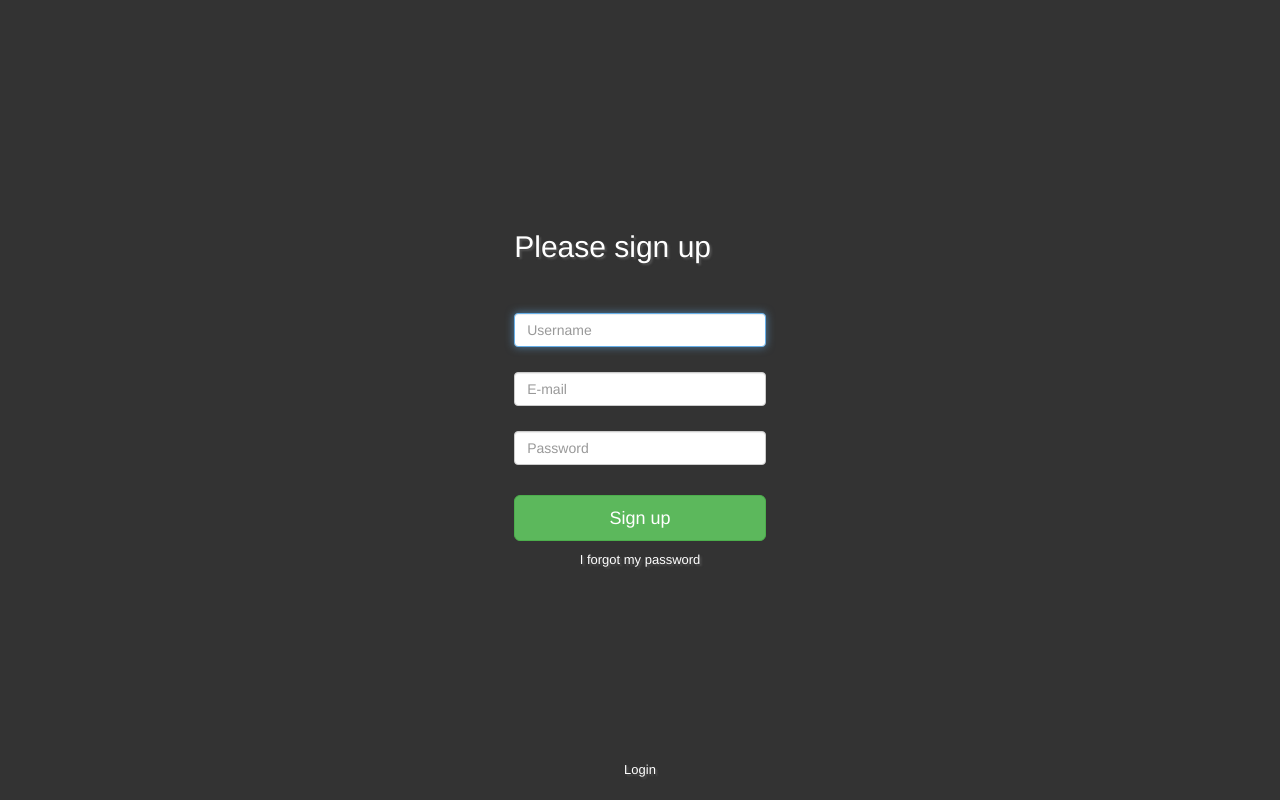
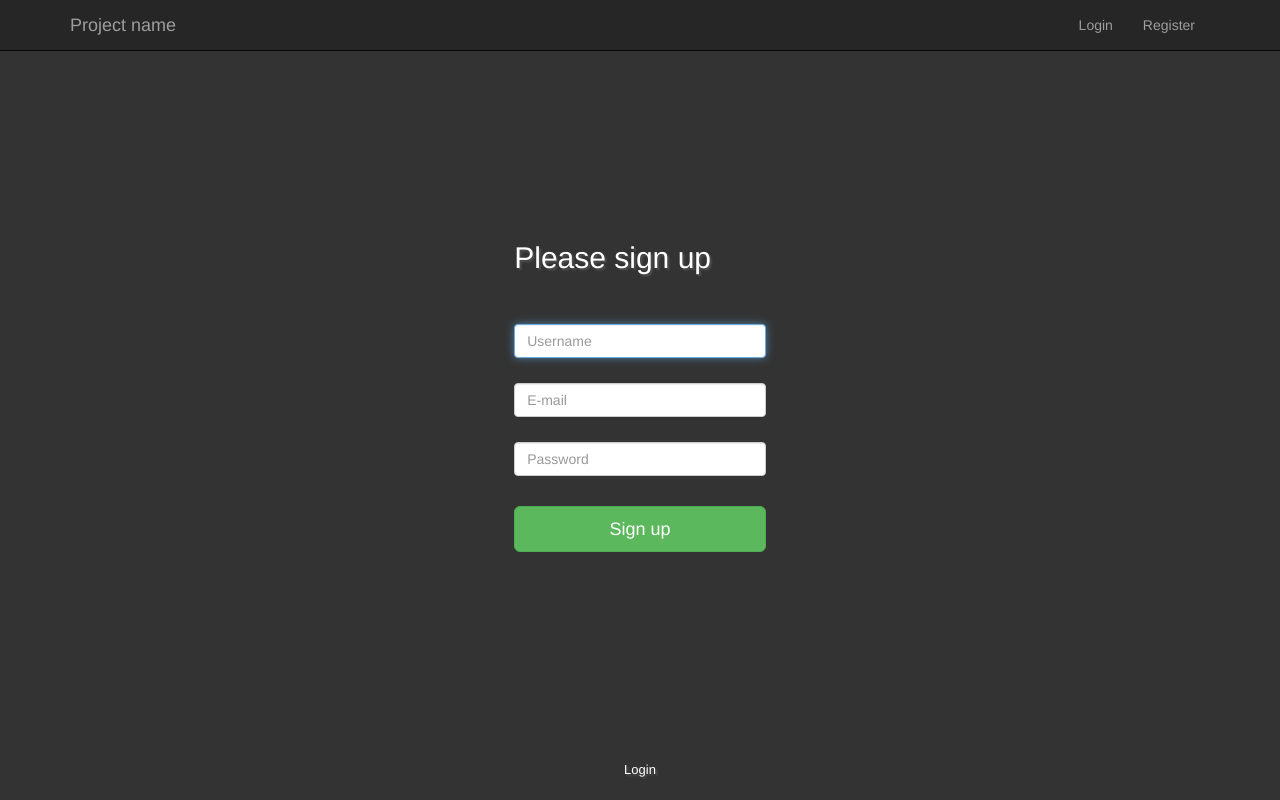
Before and after one commit to KarolBorecki/social-school, a Django app: page /register/ in a window 1280 px wide. Run offline with Django 3.2, Linux system fonts and the light colour scheme; some libraries are stand-ins or nearby versions.

Commit message:
Added nabar and clean up template

```diff
--- a/accounts/static/accounts_templates_style.css
+++ b/accounts/static/accounts_templates_style.css
@@ -10,8 +10,8 @@ input{
 
 .form{
     width: 22%;
-    margin-top: 100px;
-    padding-top: 100px;
+    margin-top: 80px;
+    padding-top: 80px;
     color: white;
     text-shadow: 2px 2px 2px #505050;
 }
--- /dev/null
+++ b/accounts/static/base_style.css
@@ -0,0 +1,13 @@
+.link a{
+    color: whitesmoke;
+}
+
+.link a:hover{
+    color: whitesmoke;
+    background: none;
+    text-shadow: 2px 2px 2px #505050;
+}
+
+.navbar-inverse{
+    background: #262626;
+}
--- a/accounts/templates/accounts/base.html
+++ b/accounts/templates/accounts/base.html
@@ -8,16 +8,38 @@
 
     {% load staticfiles %}
     <link rel="stylesheet" href="{% static 'css/bootstrap.min.css' %}">
-
+    <link rel="stylesheet" href="{% static 'base_style.css' %}">
     {% block head %}{% endblock head %}
 
     <title>{% block title_block %}{% endblock title_block %}</title>
 
 </head>
 <body>
+ <nav class="navbar navbar-inverse navbar-static-top">
+     <div class="container">
+         <div class="navbar-header link">
+            <button type="button" class="navbar-toggle collapsed" data-toggle="collapse" data-target="#navbar" aria-expanded="false" aria-controls="navbar">
+                <span class="sr-only">Toggle navigation</span>
+                <span class="icon-bar"></span>
+                <span class="icon-bar"></span>
+                <span class="icon-bar"></span>
+            </button>
+            <a class="navbar-brand" href="{% url 'accounts:index' %}">Project name</a>
+         </div>
+
+         <div id="navbar" class="navbar-collapse collapse navbar-right">
+            <ul class="nav navbar-nav">
+                <li class="link"><a href="{% url 'accounts:login' %}">Login</a></li>
+                <li class="link"><a href="{% url 'accounts:register' %}">Register</a></li>
+            </ul>
+         </div>
+     </div>
+ </nav>
+
     {% block body_block %}
 
     {% endblock body_block %}
+
     <script src="{% static 'js/jquery.min.js' %}"></script>
     <script src="{% static 'js/bootstrap.min.js' %}"></script>
 </body>
--- a/accounts/templates/accounts/index.html
+++ b/accounts/templates/accounts/index.html
@@ -3,10 +3,12 @@
 {% block title_block %}Index{% endblock title_block%}
 
 {% block body_block %}
+    <div class="container">
        {% if user.is_authenticated %}
            <h2>Welcome {{ user.username }}</h2>
            <h4><a href="{% url 'accounts:logout' %}">Logout</a></h4>
        {% else %}
            <h2>You are no logged in! <a href="{% url 'accounts:login' %}">Login</a> </h2>
        {% endif %}
+    </div>
 {% endblock body_block%}
--- a/accounts/templates/accounts/register.html
+++ b/accounts/templates/accounts/register.html
@@ -1,6 +1,6 @@
 {% extends 'accounts/base.html' %}
 
-{% block title_block %}Email Activation Successful{% endblock title_block%}
+{% block title_block %}Register{% endblock title_block%}
 
 {% load staticfiles %}
 {% block head %}
@@ -26,9 +26,6 @@
 
         <button class="btn btn-lg btn-block btn-success button" type="submit">Sign up</button>
 
-          <p class="info" align="center">
-           <a href="{% url 'accounts:password_reset' %}"> I forgot my password</a>
-        </p>
         <p align="center" class="info footer">
             <a href="{% url 'accounts:login' %}">Login</a>
         </p>
```
Lines whose indentation alone changed are shown as unchanged.
